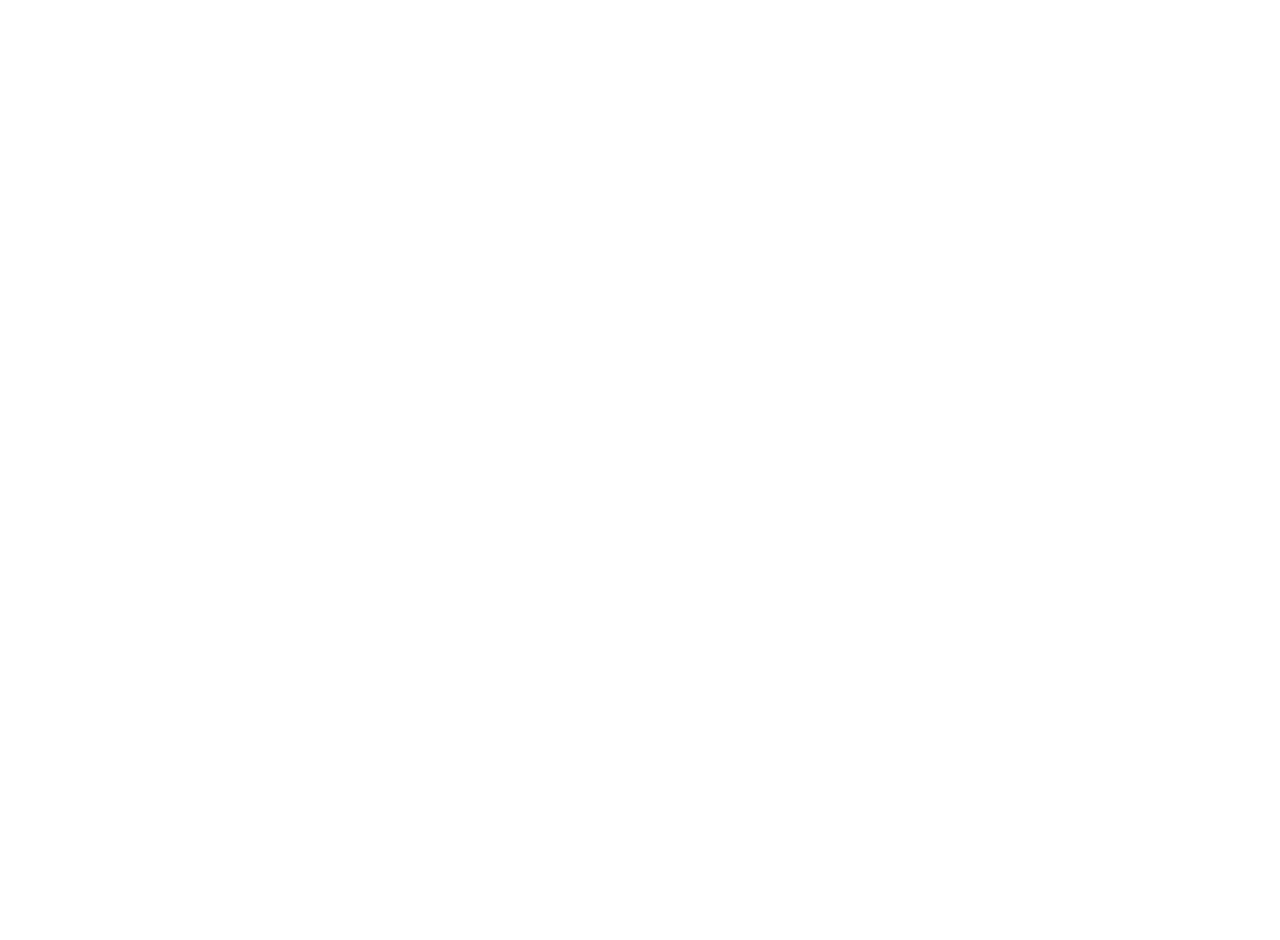
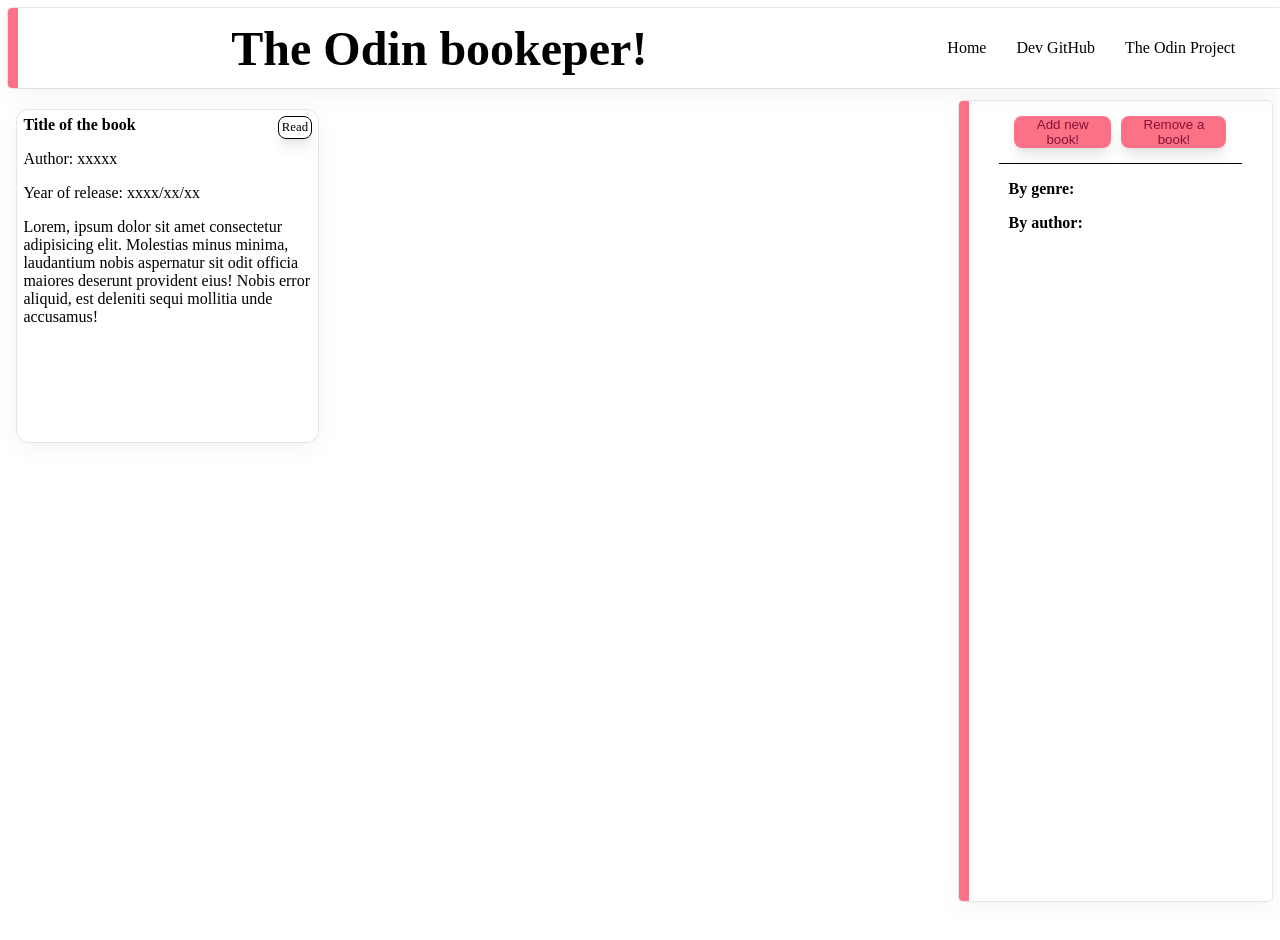
Before and after one commit to T-Tommasi/odinLibrary, a plain HTML site: page index.html in a window 1280 px wide. Before the commit the page ends 800 px from the top, so only its background shows below. Drawn offline with Linux system fonts and the light colour scheme.

Commit message:
(FEAT) Completed visual layout
- Added basic visual layout for books
- Added example card with example book
- Added basic styling

(FEAT) Initiated basic logic for addBook

- Added basic constructor for adding new books
- Added basic event listeners

```diff
--- a/index.html
+++ b/index.html
@@ -3,11 +3,45 @@
 <head>
     <meta charset="UTF-8">
     <meta name="viewport" content="width=device-width, initial-scale=1.0">
-    <title>Document</title>
+    <title>Odin library</title>
+    <link rel="stylesheet" href="reset.css">
     <link rel="stylesheet" href="style.css">
     <script src="script.js"></script>
 </head>
 <body>
+    <header>
+        <strong>The Odin bookeper!</strong>
+        <ul>
+            <li>Home</li>
+            <li>Dev GitHub</li>
+            <li>The Odin Project</li>
+        </ul>
+    </header>
+    <div class="container">
+        <div class="cardContainer">
+            <div class="card">
+                <div class="status">Read</div>
+                <strong>Title of the book</strong><br>
+                <p>Author: xxxxx</p>
+                <p>Year of release: xxxx/xx/xx</p>
+                <p>Lorem, ipsum dolor sit amet consectetur adipisicing elit. Molestias minus minima, laudantium nobis aspernatur sit odit officia maiores deserunt provident eius! Nobis error aliquid, est deleniti sequi mollitia unde accusamus!</p>
 
+            </div>
+        </div>
+        <div class="sideMenu">
+            <div class="buttons">
+                <button type="button" id="submitBook">Add new book!</button>
+                <button type="button" id="removeBook">Remove a book!</button>
+            </div>
+            <div class="listOfBooks">
+                <ul class="genre">
+                    <strong>By genre:</strong>
+                </ul>
+                <ul class="author">
+                    <strong>By author:</strong>
+                </ul>
+            </div>
+        </div>
+    </div>
 </body>
 </html>
--- a/script.js
+++ b/script.js
@@ -0,0 +1,18 @@
+const library = [];
+const submitBook = document.querySelector('#submitBook');
+const removeBook = document.querySelector('#removeBook');
+
+function Book(bookName,author,year,description) {
+    if (!bookName || !author || !year || !description) {
+        alert('You did not insert all the necessary data!');
+        return
+    };
+    let book = {
+        name: bookName,
+        author: author,
+        year: year,
+        description: description,
+    };
+    library.push(book);
+    return;
+}
--- a/style.css
+++ b/style.css
@@ -0,0 +1,111 @@
+*{
+    border: red 0px solid;
+}
+
+body {
+    height: 100%;
+}
+
+header {
+    width: 100%;
+    height: 10dvh;
+    border-left: #fb7185 solid 10px;
+    border-radius: 4px;
+    display: grid;
+    grid-template: 3fr / 3fr 1.5fr;
+    box-shadow: rgba(0, 0, 0, 0.05) 0px 6px 24px 0px, rgba(0, 0, 0, 0.08) 0px 0px 0px 1px;
+}
+
+header>strong{
+    justify-self: center;
+    align-self: center;
+    font-size: 3em;
+}
+
+header > ul{
+    display: flex;
+    justify-content: center;
+    align-items: center;
+    text-align: right;
+    gap: 30px;
+    text-decoration: none;
+    grid-column: 2 / 3;
+}
+
+header>ul>li {
+    text-decoration: none;
+    list-style: none;
+}
+
+.container {
+    margin-top: 1%;
+    display: grid;
+    grid-template: 1fr / 3fr 1fr;
+    height: 100%;
+    gap: 10px;
+}
+
+.cardContainer {
+    display: grid;
+    grid-template: repeat(3, 1fr) / repeat(3, 2fr);
+    grid-row: 1 / 2;
+    gap: 10px;
+    padding: 1%;
+}
+
+.sideMenu {
+    border-left: #fb7185 solid 10px;
+    height: 100dvh;
+    border-radius: 4px;
+    box-shadow: rgba(0, 0, 0, 0.05) 0px 6px 24px 0px, rgba(0, 0, 0, 0.08) 0px 0px 0px 1px;
+    grid-column: 2 / 3;
+}
+
+.buttons {
+    display: flex;
+    justify-content: center;
+    align-items: center;
+    gap: 10px;
+    padding: 5%;
+    border-bottom: black solid 0.5px;
+    width: 70%;
+    margin: auto;
+}
+
+.buttons>button {
+    display: flex;
+    background-color: #fb7185;
+    color: #881337;
+    box-shadow: rgba(0, 0, 0, 0.1) 0px 10px 15px -3px, rgba(0, 0, 0, 0.05) 0px 4px 6px -2px;
+    height: 4dvh;
+    border-radius: 8px;
+    padding: 5%;
+    align-items: center;
+}
+
+.card {
+    box-shadow: rgba(0, 0, 0, 0.05) 0px 6px 24px 0px, rgba(0, 0, 0, 0.08) 0px 0px 0px 1px;
+    padding: 2%;
+    border-radius: 12px;
+    height: 40dvh;
+}
+
+.status {
+    float: right;
+    text-align: right;
+    font-size: 0.8em;
+    padding: 1%;
+    border-radius: 8px;
+    box-shadow: rgba(0, 0, 0, 0.1) 0px 10px 15px -3px, rgba(0, 0, 0, 0.05) 0px 4px 6px -2px;
+    border: black 1px solid;
+}
+
+.statusRead {
+    background-color: #fb7185;
+    color: white;
+}
+
+.statusNotRead {
+    background-color: #881337;
+    color: white;
+}
```
Also changed, not shown: reset.css (added).
